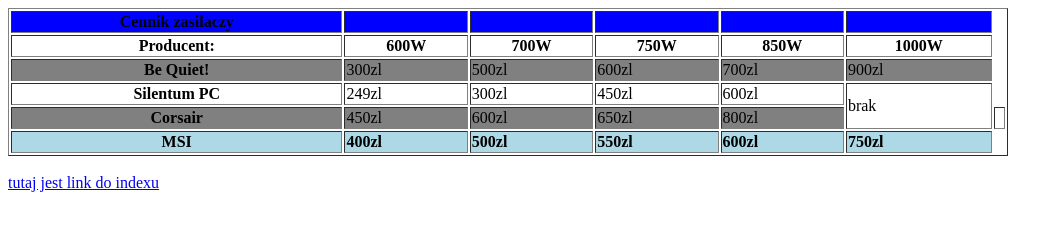
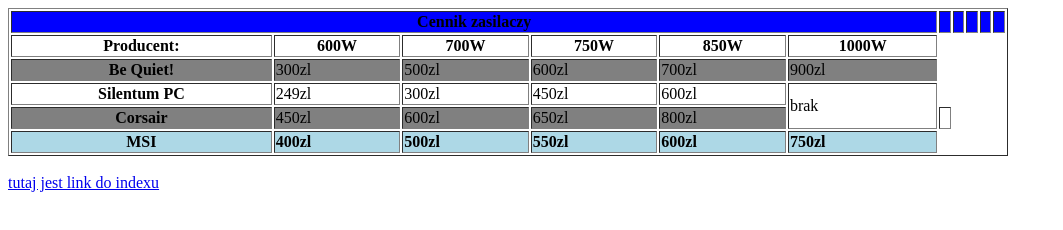
Before and after one commit to PrzemyslawS1/przemyslaw, a plain HTML site: page tabela_Stencel.html in a window 1280 px wide. Shown: the whole page, without its empty margins (0-1063 px from the left). Drawn offline with Linux system fonts and the light colour scheme.

Commit message:
Update tabela_Stencel.html

```diff
--- a/tabela_Stencel.html
+++ b/tabela_Stencel.html
@@ -8,7 +8,7 @@
 <body>
 <table border="1" width=1000>
 <tr bgcolor="blue">
-<th>Cennik zasilaczy</th>
+<th colspan="6">Cennik zasilaczy</th>
 <td></td>
 <td></td>
 <td></td>
```
